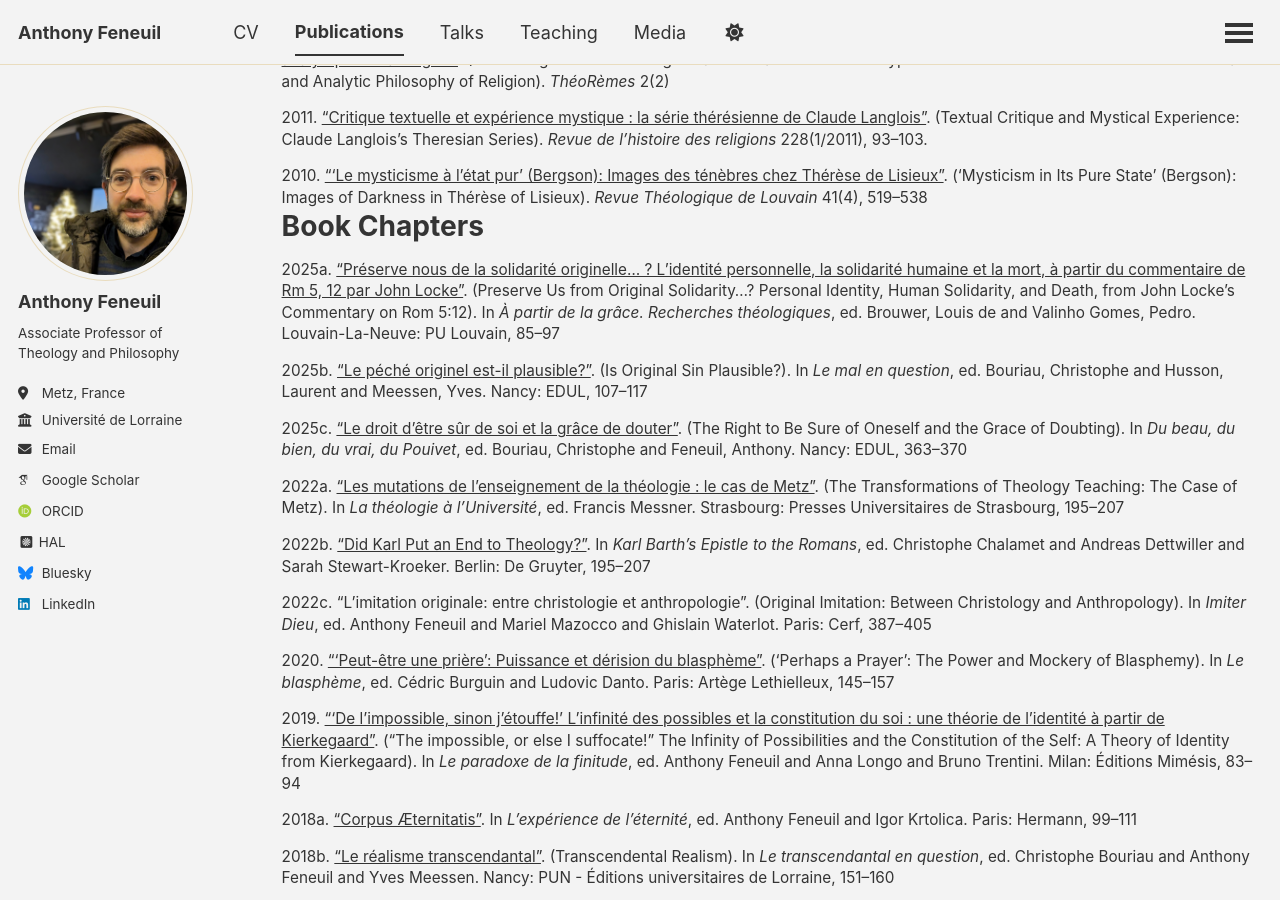
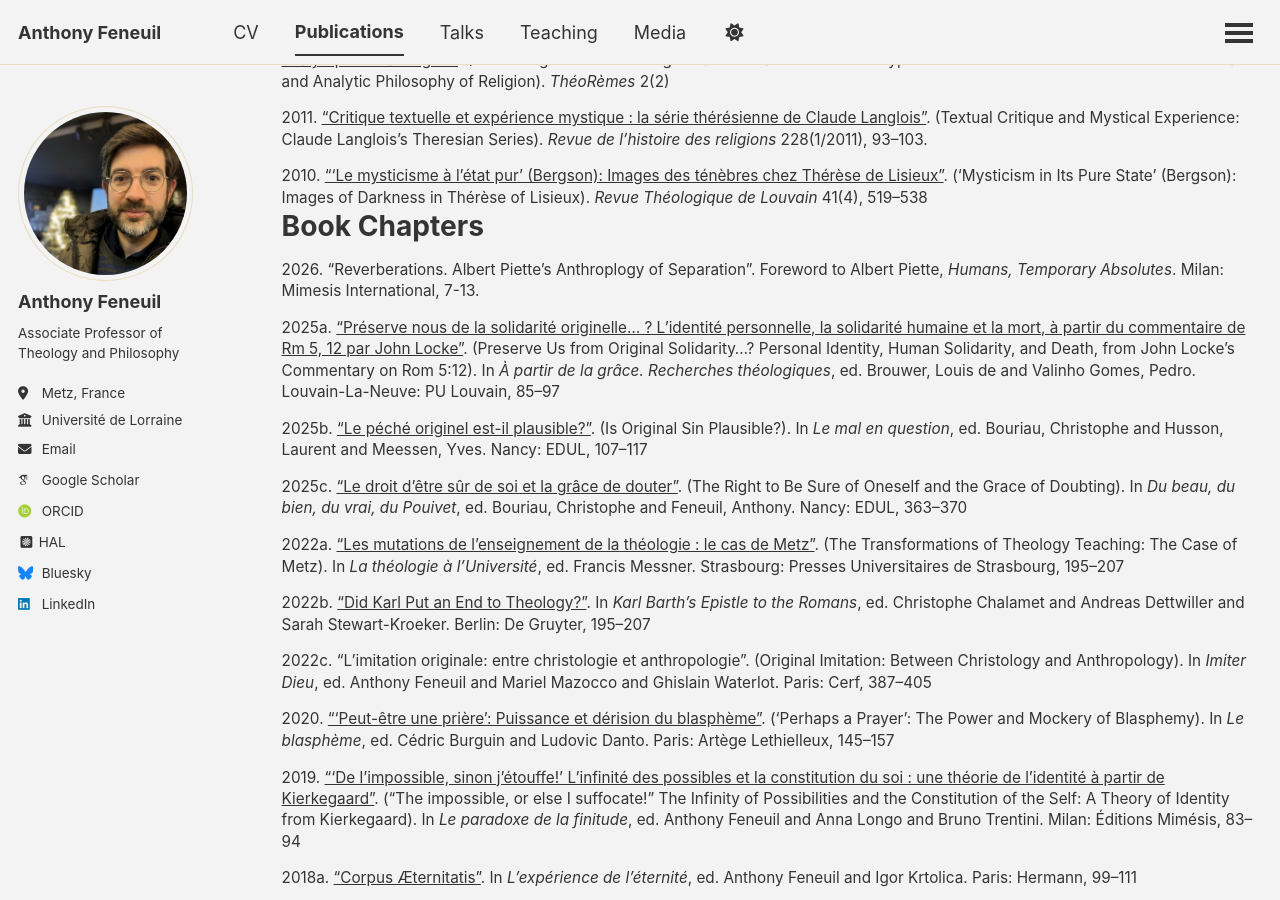
Before and after one commit to anfnl/anfnl.github.io, a Jekyll site: the page built from _pages/publications.md, in a window 1280 px wide and 900 px high, scrolled down 2072 px. Built offline with Jekyll 4.4.1, drawn with Linux system fonts in a browser that asks for light colours; some web fonts are replaced; a script that is not in the unit is left out.

Commit message:
Update publications.md

```diff
--- a/_pages/publications.md
+++ b/_pages/publications.md
@@ -87,6 +87,8 @@ header: false
 
 # Book Chapters
 
+2026\. "Reverberations. Albert Piette's Anthroplogy of Separation". Foreword to Albert Piette, *Humans, Temporary Absolutes*. Milan: Mimesis International, 7-13.
+
 2025a. ["Préserve nous de la solidarité originelle... ? L'identité personnelle, la solidarité humaine et la mort, à partir du commentaire de Rm 5, 12 par John Locke"](https://pul.uclouvain.be/book/?GCOI=29303100706490). (Preserve Us from Original Solidarity...? Personal Identity, Human Solidarity, and Death, from John Locke's Commentary on Rom 5:12). In *À partir de la grâce. Recherches théologiques*, ed. Brouwer, Louis de and Valinho Gomes, Pedro. Louvain-La-Neuve: PU Louvain, 85–97
 
 2025b. ["Le péché originel est-il plausible?"](https://doi.org/10.62688/edul/b9782384512140/09). (Is Original Sin Plausible?). In *Le mal en question*, ed. Bouriau, Christophe and Husson, Laurent and Meessen, Yves. Nancy: EDUL, 107–117
```
